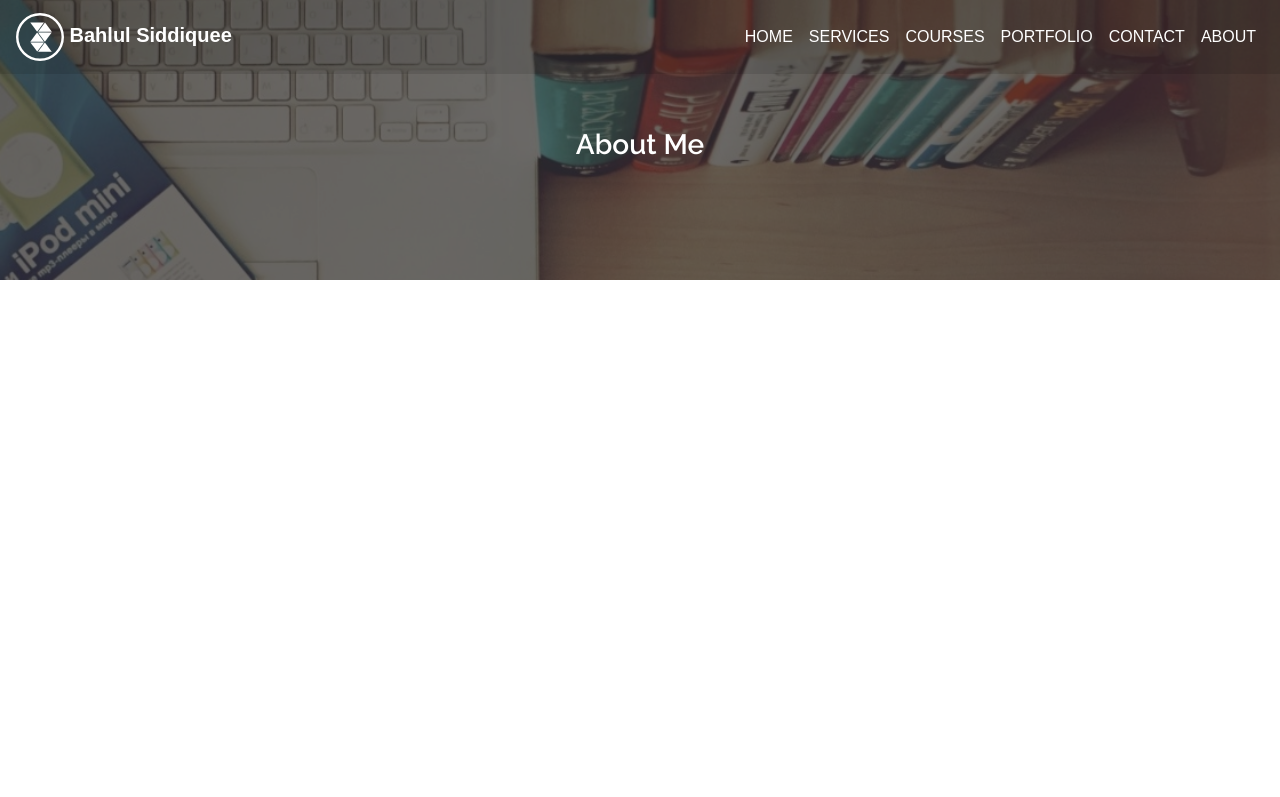
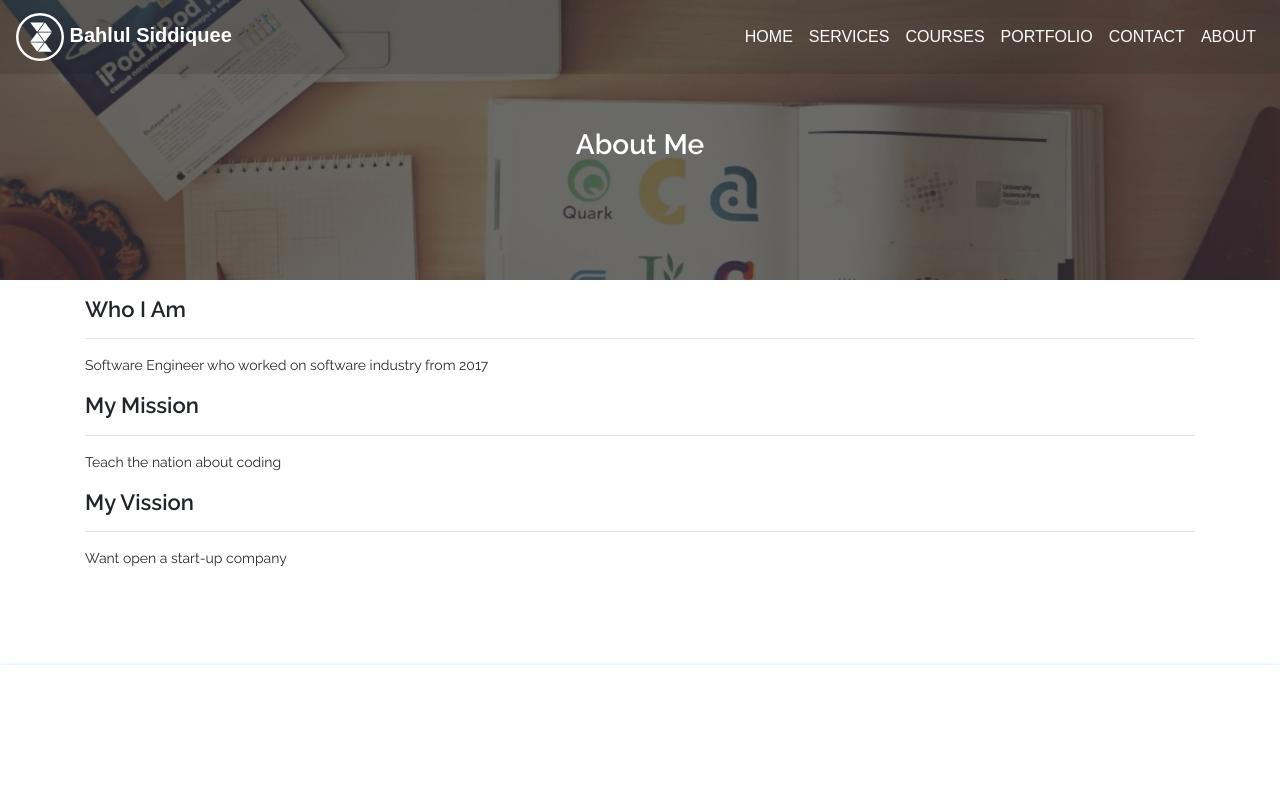
Before and after one commit to Bahlul19/project-with-react, a React (Create React App) app: page / in a window 1280 px wide. Shown: the top 797 px of the page. Built offline with nearby package versions, Linux system fonts and the light colour scheme.

Commit message:
Done with about page with static content value

```diff
--- a/src/App.js
+++ b/src/App.js
@@ -1,6 +1,9 @@
 import React from 'react';
-import TopNavigation from './components/TopNavigation/TopNavigation.jsx';
-import PageTop from './components/PageTop/PageTop.jsx';
+// import TopNavigation from './components/TopNavigation/TopNavigation.jsx';
+// import PageTop from './components/PageTop/PageTop.jsx';
+// import AboutDescription from './components/AboutDescription/AboutDescription.jsx';
+
+import AboutPage from './pages/AboutPage';
 
 // import HomePage from "./pages/HomePage.jsx";
 
@@ -8,9 +11,7 @@ function App() {
   return (
     <div>
 
-      <TopNavigation />
-      <PageTop pagetitle ="About Me"/>
-      {/* sending a props to the specific page */}
+     <AboutPage />
 
     </div>
 
--- /dev/null
+++ b/src/components/AboutDescription/AboutDescription.jsx
@@ -0,0 +1,40 @@
+import React, {Component, Fragment} from 'react';
+import {Container, Row, Col} from 'react-bootstrap';
+
+
+class AboutDescription extends Component{
+    render(){
+        return(
+            <Fragment>
+
+                <Container>
+
+                    <Row>
+
+                        <Col sm={12} md={12} mlg={12}>
+
+                            <h1 className="serviceName">Who I Am</h1>
+                            <hr/>
+                            <p className="serviceDescription">Software Engineer who worked on software industry from 2017</p>
+
+                            <h1 className="serviceName">My Mission</h1>
+                            <hr/>
+                            <p className="serviceDescription">Teach the nation about coding</p>
+
+                            <h1 className="serviceName">My Vission</h1>
+                            <hr/>
+                            <p className="serviceDescription">Want open a start-up company</p>
+
+                        </Col>
+
+                    </Row>
+
+                </Container>
+
+
+            </Fragment>
+        );
+    }
+}
+
+export default AboutDescription;
--- /dev/null
+++ b/src/pages/AboutPage.jsx
@@ -0,0 +1,28 @@
+import React, {Component, Fragment} from 'react';
+import AboutDescription from '../components/AboutDescription/AboutDescription';
+import PageTop from '../components/PageTop/PageTop';
+import TopNavigation from '../components/TopNavigation/TopNavigation';
+import Footer from '../components/Footer/Footer';
+
+class AboutPage extends Component{
+
+    render(){
+        return(
+            <Fragment>
+
+                <TopNavigation />
+
+                <PageTop pagetitle ="About Me"/>
+                {/* sending a props to the specific page */}
+
+                <AboutDescription />
+
+                <Footer />
+
+
+            </Fragment>
+        );
+    }
+}
+
+export default AboutPage;
```
